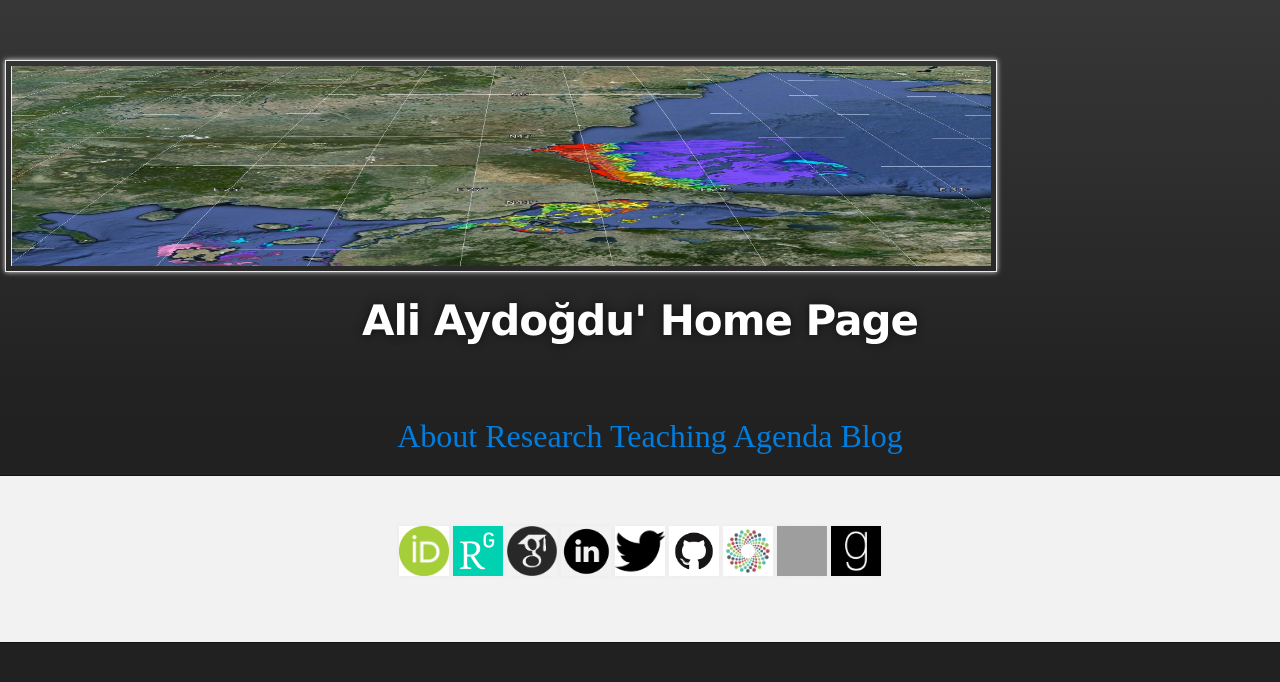
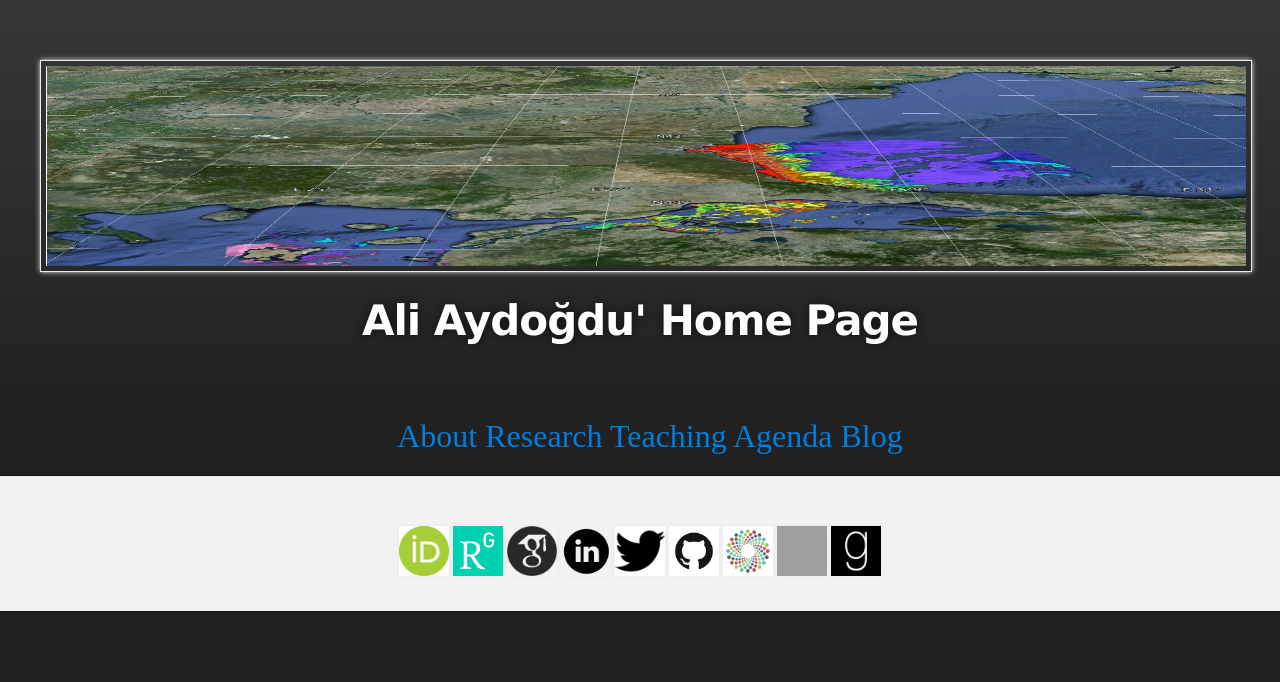
Before and after one commit to aydogduali/aydogduali.github.io, a Jekyll site: the page built from index.md, in a window 1280 px wide. Shown: the top 682 px of the page. Built offline with Jekyll 4.4.1, drawn with Linux system fonts in a browser that asks for light colours; the repository's description, which GitHub fills in, is left out; grey boxes are pictures that could not be loaded.

Commit message:
change size

```diff
--- a/_sass/jekyll-theme-slate.scss
+++ b/_sass/jekyll-theme-slate.scss
@@ -131,7 +131,7 @@ strong {
 img {
   position: relative;
   margin: 0 auto;
-  max-width: 980px;
+  max-width: 1200;
   padding: 5px;
   margin: 10px 0 10px 0;
   border: 1px solid #ebebeb;
@@ -261,8 +261,8 @@ Full-Width Styles
 
 .inner {
   position: relative;
-  max-width: 100%;
-  padding: 4% 2%;
+  max-width: 1200px;
+  padding: 20px 10px;
   margin: 0 auto;
 }
 
@@ -385,8 +385,8 @@ Small Device Styles
   }
 
   .inner {
-    min-width: 100%;
-    max-width: 100%;
+    min-width: 320px;
+    max-width: 480px;
   }
 
   #project_title {
@@ -418,8 +418,8 @@ Small Device Styles
   }
 
   code, pre {
-    min-width: 80%;
-    max-width: 100%;
+    min-width: 320px;
+    max-width: 480px;
     font-size: 11px;
   }
 
```
